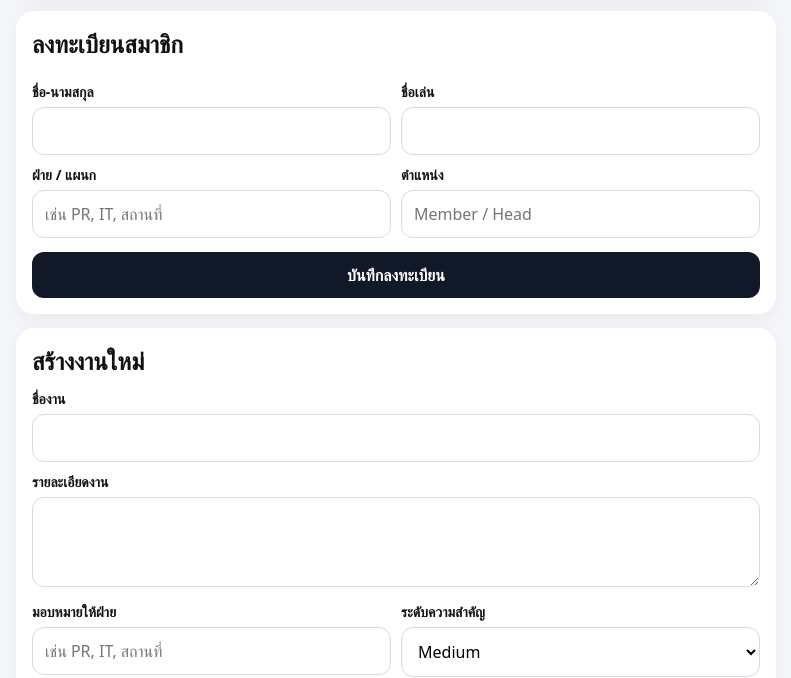
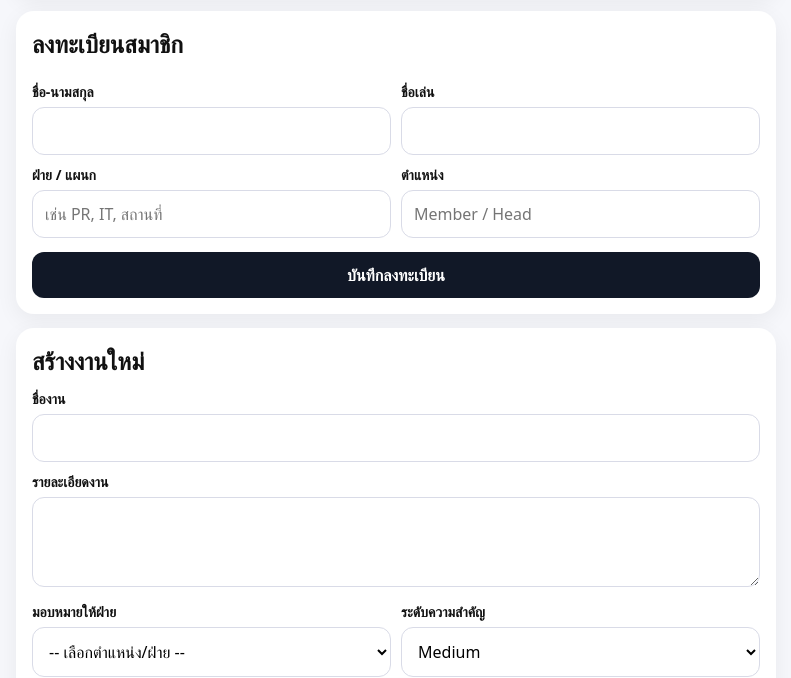
Before and after one commit to Muxlsxd/ClubBot, a website: page public/index.html in a window 1280 px wide. Shown: the part 124-802 px from the top of the page, without its empty margins (244-1035 px from the left). Drawn offline with Linux system fonts and the light colour scheme.

Commit message:
Update department dropdown and add Group ID mapping

```diff
--- a/public/index.html
+++ b/public/index.html
@@ -115,7 +115,27 @@
         <div class="row">
           <div>
             <label>มอบหมายให้ฝ่าย</label>
-            <input name="department" placeholder="เช่น PR, IT, สถานที่" required>
+            <select name="department" required>
+  <option value="" disabled selected>-- เลือกตำแหน่ง/ฝ่าย --</option>
+  <option value="ประธานโครงการ">ประธานโครงการ</option>
+  <option value="รองประธานโครงการ">รองประธานโครงการ</option>
+  <option value="เลขานุการ">เลขานุการ</option>
+  <option value="เหรัญญิก">เหรัญญิก</option>
+  <option value="ทะเบียน">ทะเบียน</option>
+  <option value="สวัสดิการ">สวัสดิการ</option>
+  <option value="พัสดุ">พัสดุ</option>
+  <option value="Run script">Run script</option>
+  <option value="ช่างภาพ">ช่างภาพ</option>
+  <option value="วิชาการ">วิชาการ</option>
+  <option value="นันทนาการ">นันทนาการ</option>
+  <option value="ศิลป์">ศิลป์</option>
+  <option value="เอกสาร">เอกสาร</option>
+  <option value="พยาบาล">พยาบาล</option>
+  <option value="สถานที่">สถานที่</option>
+  <option value="กราฟฟิก">กราฟฟิก</option>
+  <option value="สปอนเซอร์">สปอนเซอร์</option>
+  <option value="ประชาสัมพันธ์">ประชาสัมพันธ์</option>
+</select>
           </div>
           <div>
             <label>ระดับความสำคัญ</label>
```
